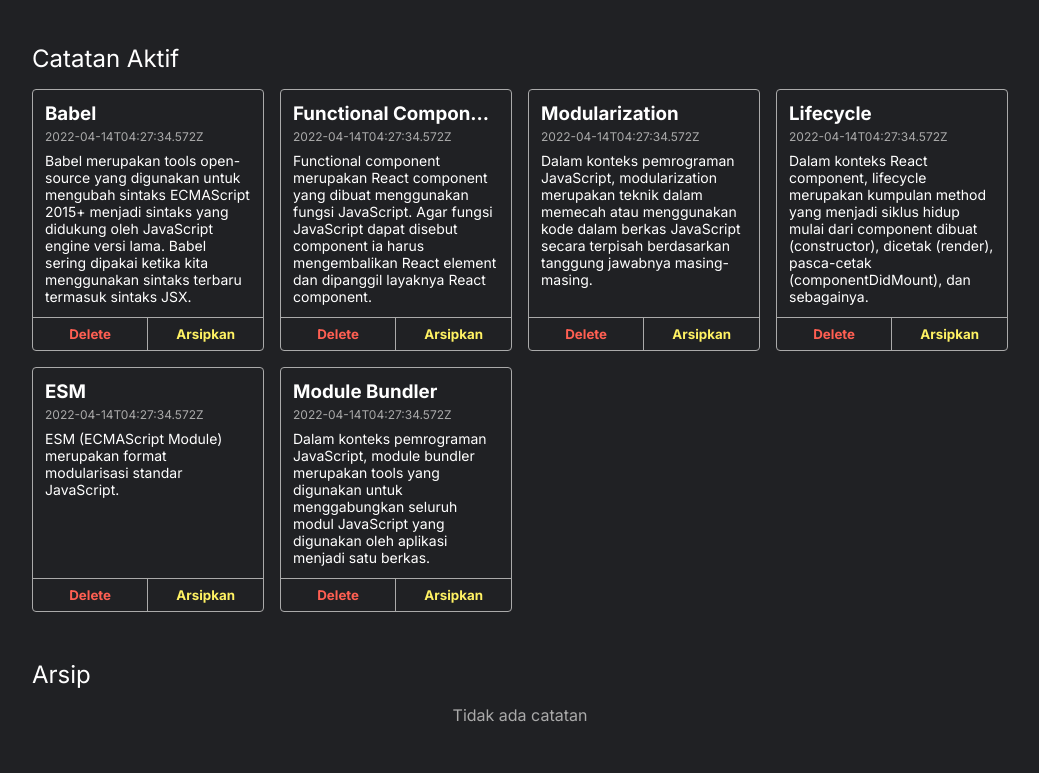
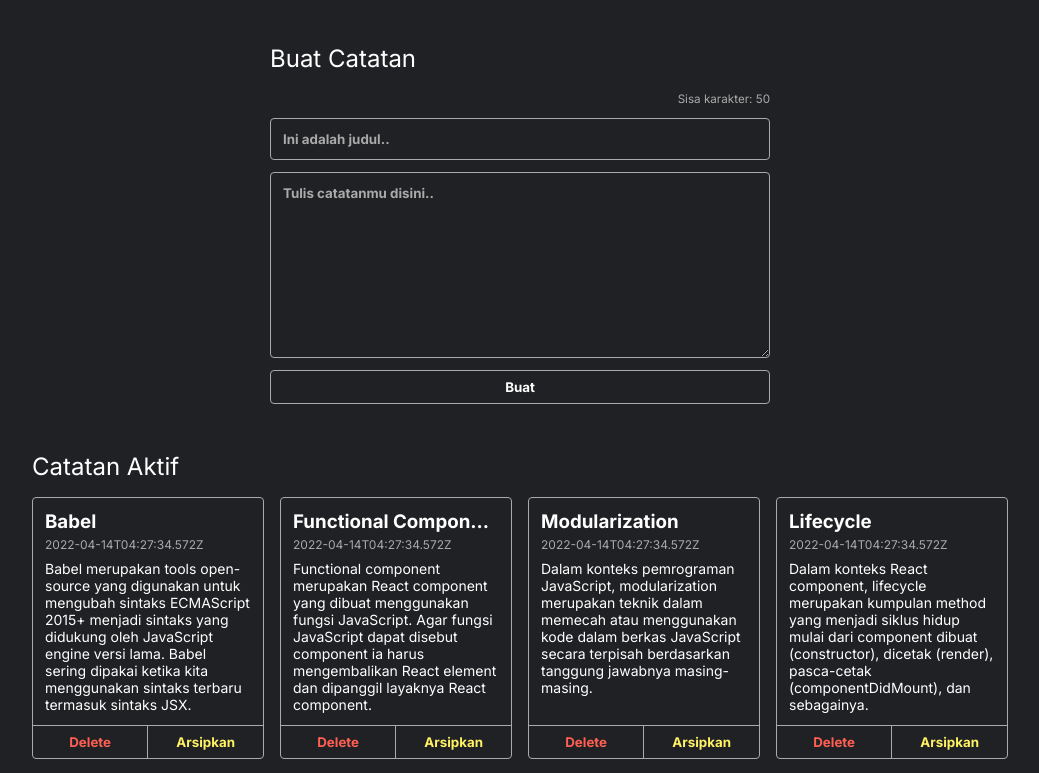
Before and after one commit to bayutp/notes-apps, a React (Create React App) app: page / in a window 1280 px wide. Shown: the top 773 px of the page, without its empty margins (120-1159 px from the left). Built offline with nearby package versions, Linux system fonts and the light colour scheme.

Commit message:
add input notes

```diff
--- a/src/App.js
+++ b/src/App.js
@@ -1,4 +1,5 @@
 import React from "react";
+import InputNotes from "./components/InputNotes.js";
 import NoteList from "./components/NoteList.js";
 import { getInitialData } from "./utils/index.js";
 
@@ -11,6 +12,7 @@
     };
     this.onDeleteHanlder = this.onDeleteHanlder.bind(this);
     this.onArchievedHandler = this.onArchievedHandler.bind(this);
+    this.onAddNoteHandler = this.onAddNoteHandler.bind(this);
   }
 
   onDeleteHanlder(id) {
@@ -29,6 +31,21 @@
     });
   }
 
+  onAddNoteHandler({ title, body }) {
+    this.setState((prevState) => ({
+      notes: [
+        ...prevState.notes,
+        {
+          id: +new Date(),
+          title,
+          body,
+          archived: false,
+          createdAt: new Date().toISOString(),
+        },
+      ],
+    }));
+  }
+
   render() {
     const archived = this.state.notes.filter((note) => note.archived === true);
     const unarchieved = this.state.notes.filter(
@@ -36,6 +53,7 @@
     );
     return (
       <div className="note-app__body">
+        <InputNotes addNote={this.onAddNoteHandler} />
         <h2>Catatan Aktif</h2>
         <NoteList
           notes={unarchieved}
--- /dev/null
+++ b/src/components/InputNotes.js
@@ -0,0 +1,67 @@
+import React from "react";
+
+class InputNotes extends React.Component {
+  constructor(props) {
+    super(props);
+
+    this.state = {
+      title: "",
+      body: "",
+      maxTitle: 50,
+    };
+
+    this.onTitleChangeEventHandler = this.onTitleChangeEventHandler.bind(this);
+    this.onBodyChangeEventHandler = this.onBodyChangeEventHandler.bind(this);
+    this.onSubmitEventHandler = this.onSubmitEventHandler.bind(this);
+  }
+
+  onTitleChangeEventHandler(event) {
+    const title = event.target.value;
+
+    this.setState({
+      title: title.slice(0, 50),
+      maxTitle: title.length > 50 ? 0 : 50 - title.length,
+    });
+
+    console.log(`max title: ${this.state.maxTitle}`);
+  }
+
+  onBodyChangeEventHandler(event) {
+    this.setState({ body: event.target.value });
+  }
+
+  onSubmitEventHandler(event) {
+    event.preventDefault();
+    this.props.addNote(this.state);
+    this.setState({ title: "", body: "", maxTitle: 50 });
+  }
+
+  render() {
+    return (
+      <div className="note-input">
+        <h2>Buat Catatan</h2>
+        <p className="note-input__title__char-limit">
+          <small>Sisa karakter: {this.state.maxTitle}</small>
+        </p>
+        <form onSubmit={this.onSubmitEventHandler}>
+          <input
+            type="text"
+            placeholder="Ini adalah judul.."
+            className="note-input__title"
+            value={this.state.title}
+            onChange={this.onTitleChangeEventHandler}
+          />
+          <textarea
+            placeholder="Tulis catatanmu disini.."
+            rows="10"
+            onChange={this.onBodyChangeEventHandler}
+            value={this.state.body}
+          ></textarea>
+          <button type="submit">Buat</button>
+        </form>
+      </div>
+    );
+  }
+}
+
+export default InputNotes;
```
